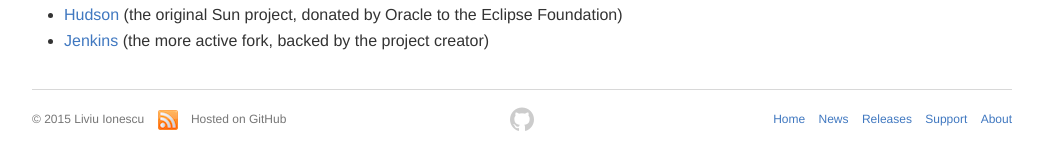
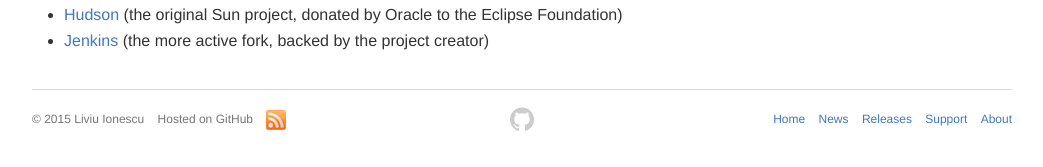
Before and after one commit to xcdl/xcdl.github.io-source, a Jekyll site: the page built from pages/home.md, in a window 1280 px wide. Shown: the part 3079-3246 px from the top of the page, without its empty margins (118-1161 px from the left). Built offline with Jekyll 4.4.1, drawn with Linux system fonts in a browser that asks for light colours; Markdown is read by kramdown in place of the engine named in the settings; comment, search, counter and statistics services are not loaded.

```diff
--- a/_includes/content/footer-left.markdown
+++ b/_includes/content/footer-left.markdown
@@ -1,6 +1,6 @@
 {% if site.copyright-message %}* {{ site.copyright-message }}{% endif %}
+* Hosted on GitHub
 * [![RSS]({{ site.baseurl }}/assets/images/feed-20.png)]({{ site.baseurl }}/feed.xml)
-* Hosted on GitHub
 {% if site.facebook-url %}* <div class="fb-like" data-href="{{ site.facebook-url }}" data-layout="button" data-action="like" data-show-faces="false" data-share="false"></div>{% endif %}
 {% if site.twitter-url %}* <a class="twitter-follow-button"
   href="{{ site.twitter-url }}" data-show-count="false" data-show-screen-name="false">
```
